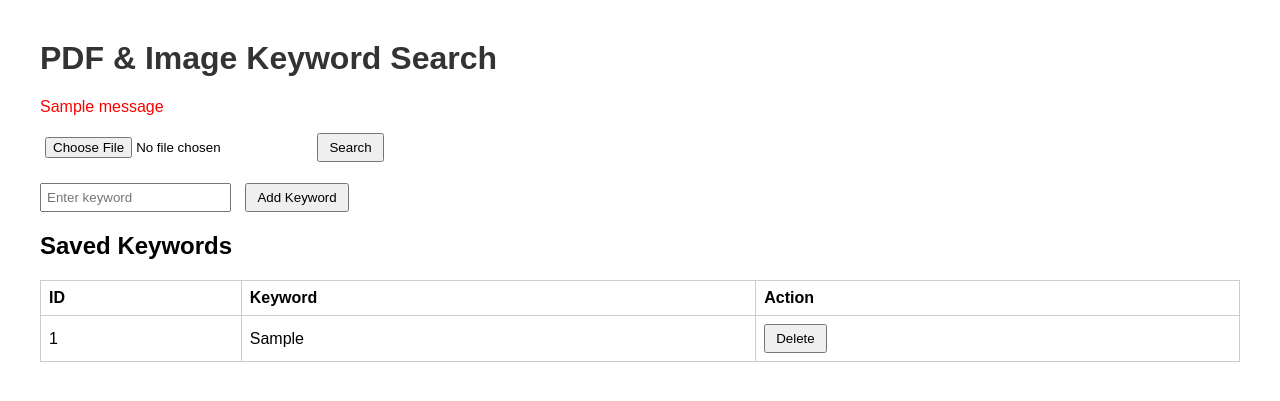
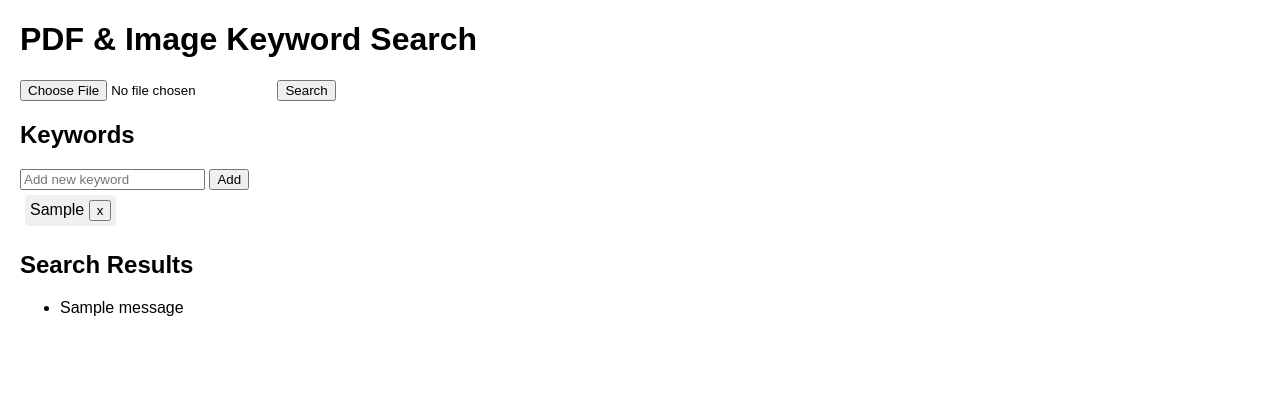
Before and after one commit to Aaronicc/pdf-keyword-search, a Flask app: page / in a window 1280 px wide. Shown: the top 401 px of the page. Run offline with Flask 3, Linux system fonts and the light colour scheme; tables that the repository leaves empty hold one stand-in row (values such as "Sample post"); one stand-in notice (Sample message) is shown.

Commit message:
Update index.html

```diff
--- a/templates/index.html
+++ b/templates/index.html
@@ -1,85 +1,54 @@
 <!DOCTYPE html>
-<html lang="en">
+<html>
 <head>
-    <meta charset="UTF-8">
     <title>PDF & Image Keyword Search</title>
     <style>
-        body { font-family: Arial, sans-serif; margin: 40px; }
-        h1 { color: #333; }
-        form { margin-bottom: 20px; }
-        input[type="text"], input[type="file"] { padding: 5px; margin-right: 10px; }
-        button { padding: 5px 10px; }
-        .flash { color: red; margin-bottom: 15px; }
-        table { width: 100%; border-collapse: collapse; margin-top: 20px; }
-        th, td { padding: 8px; border: 1px solid #ccc; text-align: left; }
+        body { font-family: Arial, sans-serif; margin: 20px; }
+        .keywords, .results { margin-top: 20px; }
+        .keyword { display: inline-block; margin: 5px; padding: 5px; background: #f0f0f0; border-radius: 4px; }
+        .snippet { font-style: italic; color: #555; }
     </style>
 </head>
 <body>
-
     <h1>PDF & Image Keyword Search</h1>
 
-<!-- Flash messages -->
-{% with messages = get_flashed_messages() %}
-  {% if messages %}
-    <div class="flash">
-      {% for message in messages %}
-        <p>{{ message }}</p>
-      {% endfor %}
-    </div>
-  {% endif %}
-{% endwith %}
-
-<!-- Upload Form -->
     <form method="POST" enctype="multipart/form-data">
         <input type="file" name="file" required>
         <button type="submit">Search</button>
     </form>
 
-<!-- Add Keyword Form -->
-<form action="{{ url_for('add_keyword') }}" method="POST">
-    <input type="text" name="keyword" placeholder="Enter keyword" required>
-    <button type="submit">Add Keyword</button>
+    <div class="keywords">
+        <h2>Keywords</h2>
+        <form method="POST" action="{{ url_for('add_keyword') }}">
+            <input type="text" name="keyword" placeholder="Add new keyword" required>
+            <button type="submit">Add</button>
         </form>
+        <div>
+            {% for kw in keywords %}
+                <span class="keyword">{{ kw.word }}
+                    <form method="POST" action="{{ url_for('delete_keyword', keyword_id=kw.id) }}" style="display:inline;">
+                        <button type="submit">x</button>
+                    </form>
+                </span>
+            {% endfor %}
+        </div>
+    </div>
 
-<!-- Keywords List -->
-<h2>Saved Keywords</h2>
-<table>
-    <tr>
-        <th>ID</th>
-        <th>Keyword</th>
-        <th>Action</th>
-    </tr>
-    {% for kw in keywords %}
-    <tr>
-        <td>{{ kw.id }}</td>
-        <td>{{ kw.word }}</td>
-        <td>
-            <form action="{{ url_for('delete_keyword', keyword_id=kw.id) }}" method="POST" style="display:inline;">
-                <button type="submit">Delete</button>
-            </form>
-        </td>
-    </tr>
+    <div class="results">
+        <h2>Search Results</h2>
+        {% for r in results %}
+            <p><b>{{ r.keyword }}</b> found on page {{ r.page }}: <span class="snippet">{{ r.snippet }}</span></p>
         {% endfor %}
-</table>
+    </div>
 
-<!-- Search Results -->
-{% if results %}
-<h2>Search Results</h2>
-<table>
-    <tr>
-        <th>Keyword</th>
-        <th>Page</th>
-        <th>Snippet</th>
-    </tr>
-    {% for r in results %}
-    <tr>
-        <td>{{ r.keyword }}</td>
-        <td>{{ r.page }}</td>
-        <td>{{ r.snippet }}</td>
-    </tr>
+    {% with messages = get_flashed_messages() %}
+        {% if messages %}
+            <ul>
+                {% for msg in messages %}
+                    <li>{{ msg }}</li>
                 {% endfor %}
-</table>
+            </ul>
         {% endif %}
-
+    {% endwith %}
 </body>
 </html>
```
Lines whose indentation alone changed are shown as unchanged.
